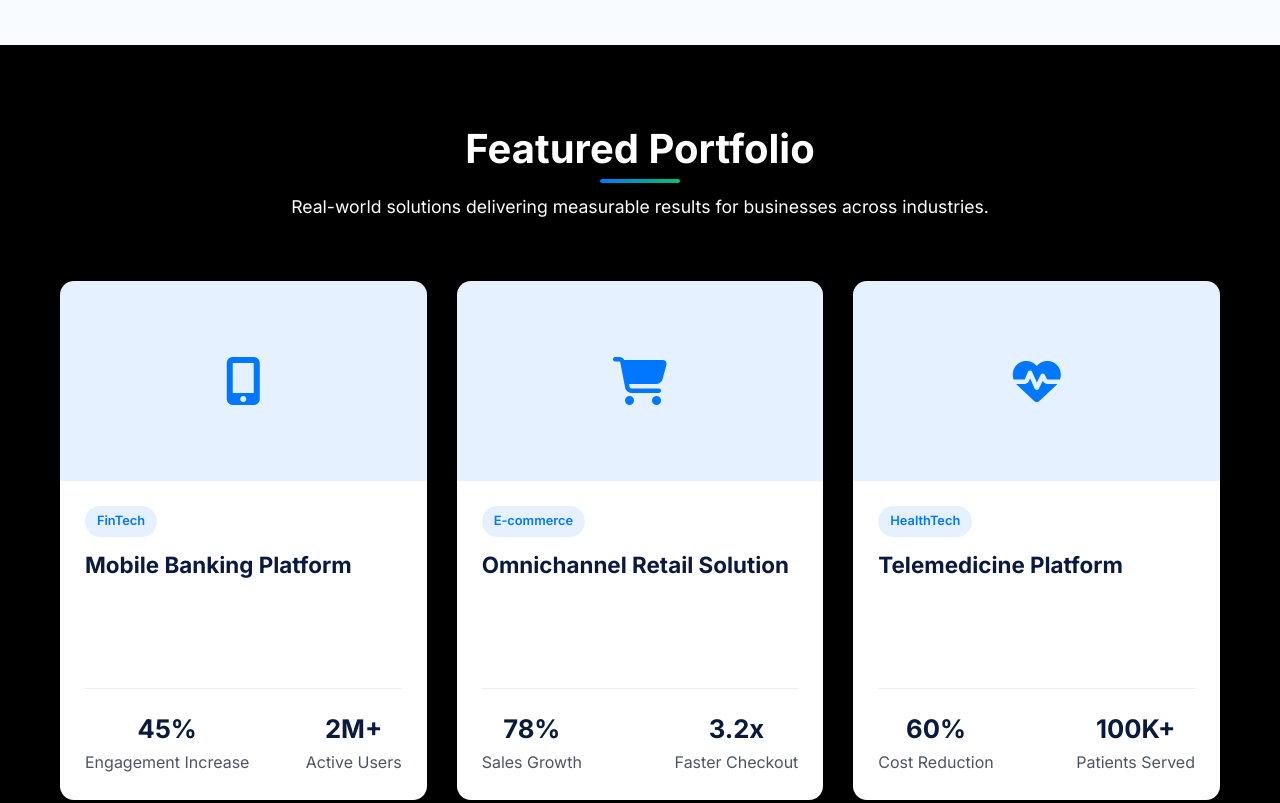
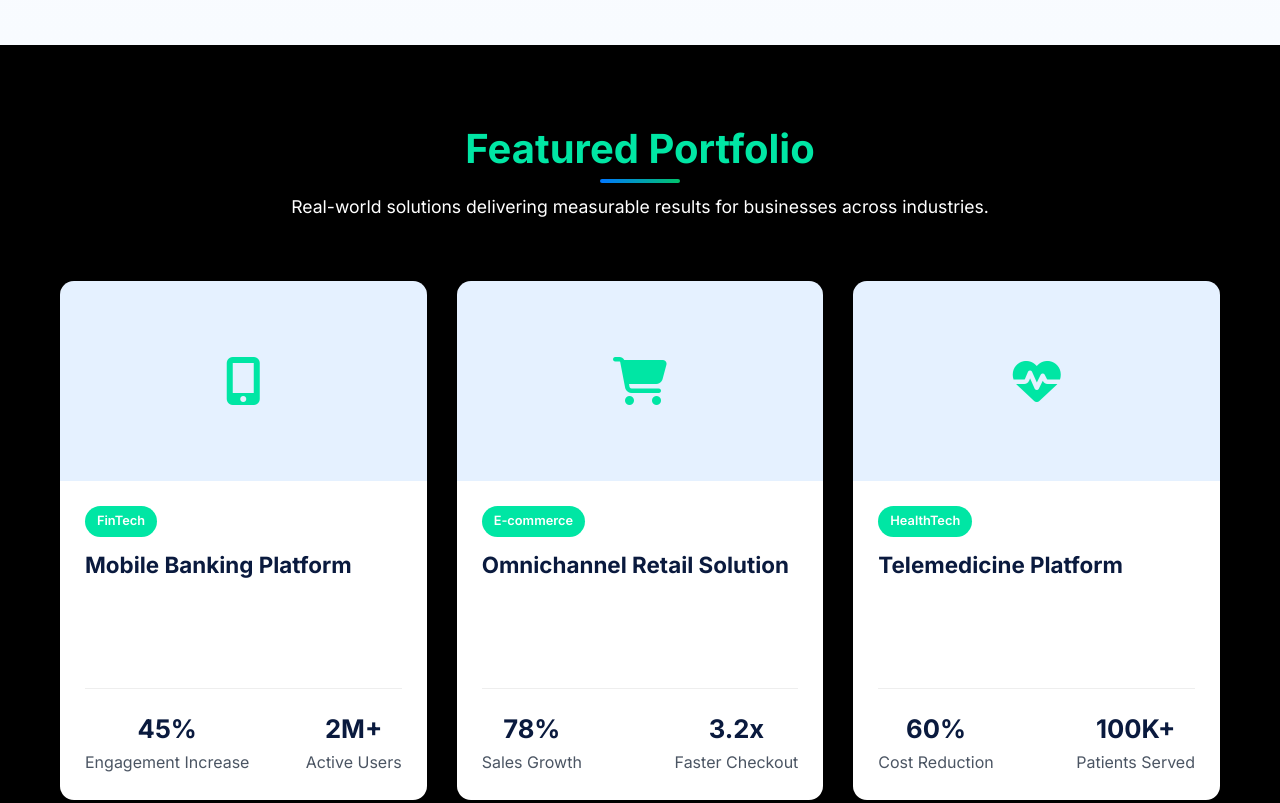
Before and after one commit to Codewithkaranja/createmodafrica, a plain HTML site: page index.html in a window 1280 px wide. Shown: the part 1760-2563 px from the top of the page. Drawn offline with Linux system fonts and the light colour scheme.

```diff
--- a/contact.css
+++ b/contact.css
@@ -421,6 +421,9 @@
       .offices {
         background-color: var(--white);
       }
+      .offices h2{
+        color: #00e6a4;
+      }
 
 
       .office-grid {
--- a/index.css
+++ b/index.css
@@ -549,7 +549,9 @@
 }
 
 /* Header */
-.case-studies h2,
+.case-studies h2{
+  color: #00e6a4;
+}
 .case-studies p {
   color: #fff;
 }
@@ -580,8 +582,8 @@
 
 .case-card:hover {
   transform: translateY(-8px) rotateX(4deg);
-  box-shadow: 0px 10px 35px rgba(0, 122, 255, 0.25);
-  border: 2px solid var(--blue);
+  /*box-shadow: 0px 10px 35px rgba(0, 122, 255, 0.25);*/
+  border: 2px solid #00e6a4;
 }
 
 .case-img {
@@ -591,7 +593,7 @@
   justify-content: center;
   align-items: center;
   font-size: 3rem;
-  color: var(--blue);
+  color: #00e6a4;
   transition: transform 0.35s ease;
 }
 
@@ -613,8 +615,8 @@
 .case-tag {
   display: inline-block;
   padding: 5px 12px;
-  background-color: var(--light-blue);
-  color: var(--blue);
+  background-color: #00e6a4;
+  color: white;
   border-radius: 20px;
   font-size: 0.8rem;
   font-weight: 600;
@@ -754,7 +756,7 @@
       }
 
       .stats h2 {
-        color: white;
+        color: #00e6a4;
       }
 
       .stats-grid {
--- a/portfolio.css
+++ b/portfolio.css
@@ -25,7 +25,7 @@
       h2,
       h3,
       h4 {
-        color: var(--navy);
+        color: #00e6a4;
         font-weight: 700;
         line-height: 1.2;
       }
--- a/services.css
+++ b/services.css
@@ -25,7 +25,7 @@
       h2,
       h3,
       h4 {
-        color: var(--navy);
+        color:#00e6a4;
         font-weight: 700;
         line-height: 1.2;
       }
--- a/technologies.css
+++ b/technologies.css
@@ -25,7 +25,7 @@
       h2,
       h3,
       h4 {
-        color: var(--navy);
+        color: #00e6a4;
         font-weight: 700;
         line-height: 1.2;
       }
```
Also changed, not shown: portfolio.html (+1 -1 lines), services.html (+1 -1 lines), technologies.html (+2 -2 lines).
